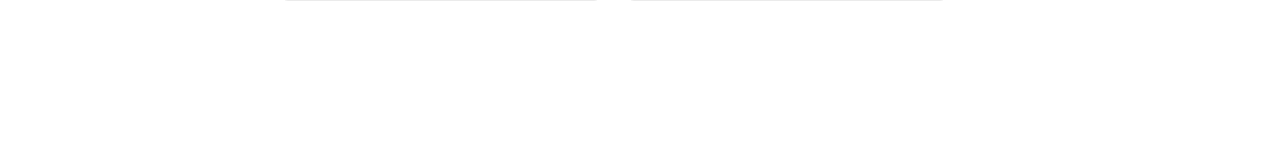
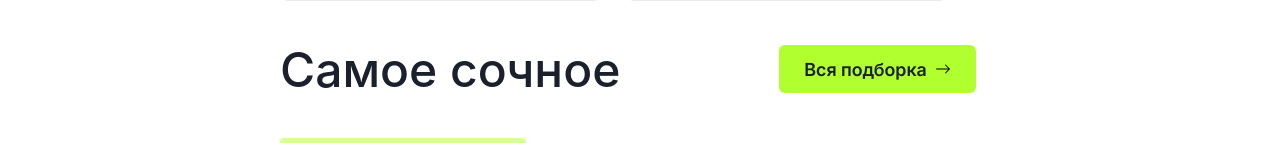
Before and after one commit to ClevertecFrontendLab/joelans, a React (Vite) app: page / in a window 1280 px wide. Shown: the part 907-1050 px from the top of the page. Before the commit the page ends 948 px from the top, so only its background shows below. Built offline with nearby package versions, Linux system fonts and the light colour scheme.

Commit message:
feat(content): add recommendation tag component

```diff
--- a/src/components/Content.tsx
+++ b/src/components/Content.tsx
@@ -1,6 +1,7 @@
-import { Box, Flex } from '@chakra-ui/react';
+import { Box, Button, Flex, Heading, Icon, Text } from '@chakra-ui/react';
 
 import PageTitle from './PageTitle';
+import RecommendationTag from './RecommendationTag';
 import SearchBar from './SearchBar';
 import Slider from './Slider';
 
@@ -14,6 +15,41 @@ const Content = () => (
             <SearchBar />
         </Flex>
         <Slider />
+        <Box mb='40px'>
+            <Flex align='center' justify='space-between' mb='24px'>
+                <Heading as='h2' fontSize='48px' fontWeight='500' textAlign='left'>
+                    Самое сочное
+                </Heading>
+                <Button
+                    width='197px'
+                    height='48px'
+                    gap='8px'
+                    paddingLeft='24px'
+                    paddingRight='24px'
+                    borderRadius='6px'
+                    bg='#b1ff2e'
+                    display='flex'
+                    alignItems='center'
+                    _hover='none'
+                    _active='none'
+                >
+                    <Text fontSize='18px' fontWeight='600'>
+                        Вся подборка
+                    </Text>
+                    <Icon width='16px' height='16px'>
+                        <svg viewBox='0 0 16 16' fill='none' xmlns='http://www.w3.org/2000/svg'>
+                            <path
+                                fill-rule='evenodd'
+                                clip-rule='evenodd'
+                                d='M1 8.00001C1 7.8674 1.05268 7.74022 1.14645 7.64645C1.24021 7.55268 1.36739 7.50001 1.5 7.50001H13.293L10.146 4.35401C10.0521 4.26012 9.99937 4.13278 9.99937 4.00001C9.99937 3.86723 10.0521 3.73989 10.146 3.64601C10.2399 3.55212 10.3672 3.49937 10.5 3.49937C10.6328 3.49937 10.7601 3.55212 10.854 3.64601L14.854 7.64601C14.9006 7.69245 14.9375 7.74763 14.9627 7.80837C14.9879 7.86912 15.0009 7.93424 15.0009 8.00001C15.0009 8.06577 14.9879 8.13089 14.9627 8.19164C14.9375 8.25238 14.9006 8.30756 14.854 8.35401L10.854 12.354C10.7601 12.4479 10.6328 12.5006 10.5 12.5006C10.3672 12.5006 10.2399 12.4479 10.146 12.354C10.0521 12.2601 9.99937 12.1328 9.99937 12C9.99937 11.8672 10.0521 11.7399 10.146 11.646L13.293 8.50001H1.5C1.36739 8.50001 1.24021 8.44733 1.14645 8.35356C1.05268 8.25979 1 8.13261 1 8.00001Z'
+                                fill='black'
+                            />
+                        </svg>
+                    </Icon>
+                </Button>
+            </Flex>
+        </Box>
+        <RecommendationTag user='Елена Высоцкая' srcImg='./profile-photo.jpeg' />
     </Box>
 );
 
--- /dev/null
+++ b/src/components/RecommendationTag.tsx
@@ -0,0 +1,25 @@
+import { Flex, Image, Text } from '@chakra-ui/react';
+
+interface RecommendationTagProps {
+    user: string;
+    srcImg: string;
+}
+
+const RecommendationTag = ({ user, srcImg }: RecommendationTagProps) => (
+    <Flex
+        align='center'
+        gap='8px'
+        px='8px'
+        py='4px'
+        bg='#d7ff94'
+        borderRadius='4px'
+        width='fit-content'
+    >
+        <Image src={srcImg} borderRadius='full' w='16px' h='16px' />
+        <Text fontSize='14px' fontWeight='400'>
+            {user} рекомендует
+        </Text>
+    </Flex>
+);
+
+export default RecommendationTag;
```
Also changed, not shown: public/svg/small-right-arrow-icon.svg (added), src/components/HorizontalCard.tsx (added), src/components/LoadMorePagination.tsx (added).
